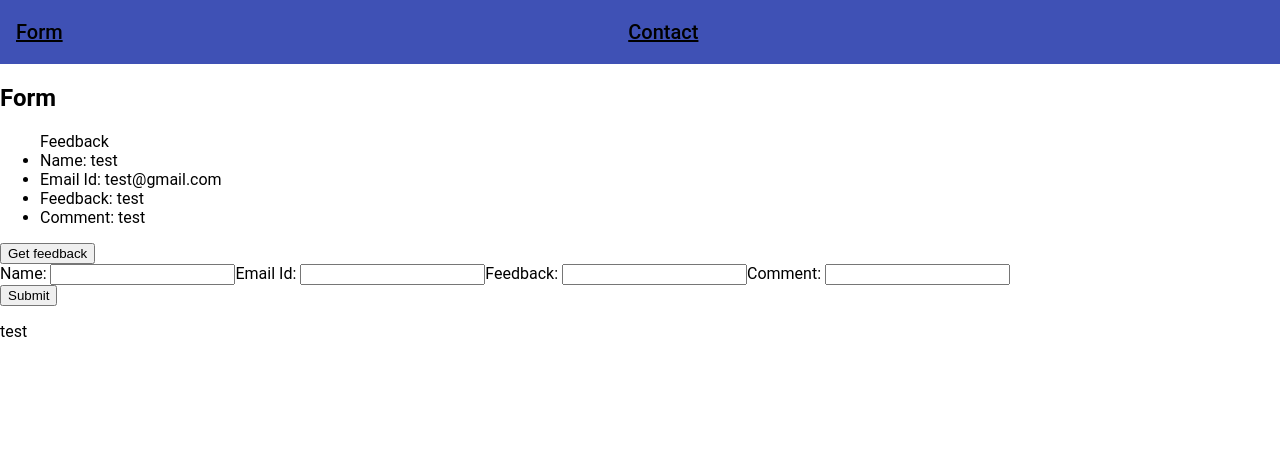
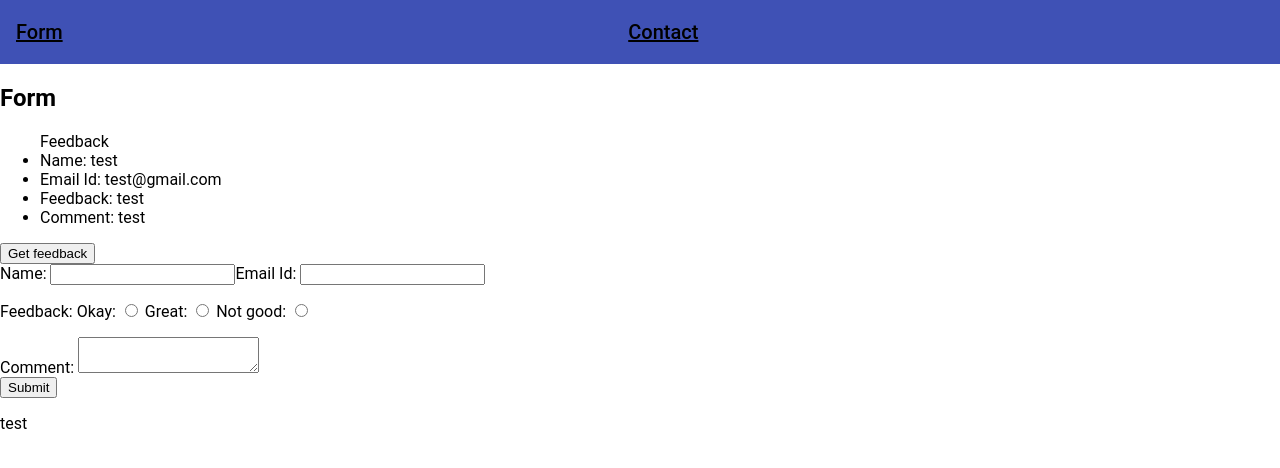
Before and after one commit to Siba-07/SSL-outlab6, an Angular app: page /form in a window 1280 px wide. Shown: the top 468 px of the page. Built offline with nearby package versions, Linux system fonts and the light colour scheme.

Commit message:
text area

```diff
--- a/src/app/app.module.ts
+++ b/src/app/app.module.ts
@@ -4,6 +4,7 @@ import { HttpClientModule } from '@angular/common/http'
 
 import { ReactiveFormsModule } from '@angular/forms'
 import { MatToolbarModule } from '@angular/material/toolbar'
+import { MatRadioModule } from '@angular/material/radio'
 
 import { AppRoutingModule } from './app-routing.module';
 import { AppComponent } from './app.component';
@@ -24,6 +25,10 @@ import { ContactComponent } from './contact/contact.component';
     MatToolbarModule,
     HttpClientModule,
     ReactiveFormsModule,
+    MatRadioModule,
+  ],
+  exports: [
+    MatRadioModule
   ],
   providers: [],
   bootstrap: [AppComponent]
--- a/src/app/form/form.component.html
+++ b/src/app/form/form.component.html
@@ -16,8 +16,15 @@
   <form [formGroup]="feedbackForm" (ngSubmit)="onSubmit()">
   <label>Name: <input type="text" formControlName="name_form"></label>
   <label>Email Id: <input type="text" formControlName="email_form"></label>
-  <label>Feedback: <input type="text" formControlName="feedback_form"></label>
-  <label>Comment: <input type="text" formControlName="comment_form"></label>
+  <p>
+    <label>Feedback:
+      Okay: <input type="radio" value="Okay" formControlName="feedback_form">
+      Great: <input type="radio" value="Great" formControlName="feedback_form">
+      Not good: <input type="radio" value="Not good" formControlName="feedback_form">
+    </label>
+  </p>
+
+  <label>Comment: <textarea type="text" formControlName="comment_form"></textarea></label>
   </form>
 
   <button (click)="onSubmit()" type="submit" >Submit</button>
--- a/src/app/form/form.component.scss
+++ b/src/app/form/form.component.scss
@@ -0,0 +1,3 @@
+.mat-radio-button~.mat-radio-button {
+    margin-left: 16px;
+}
--- a/src/app/form/form.component.ts
+++ b/src/app/form/form.component.ts
@@ -5,6 +5,7 @@ import { Feedback } from '../feed';
 import { FormControl, FormGroup, Validators } from '@angular/forms'
 import { Observable } from 'rxjs';
 import { HttpResponse, HttpClient, HttpHeaders } from '@angular/common/http';
+import { MatRadioButton, MatRadioGroup } from '@angular/material/radio';
 
 
 @Component({
@@ -16,6 +17,8 @@ export class FormComponent implements OnInit {
   temp: Feedback;
   feedback: Feedback;
   errorMessage: string;
+  feedbackOptions: string[] = ['Great', 'Okay', 'Not Good'];
+  feedopt: string;
   httpOptions = {
     headers: new HttpHeaders ({ 'Content-Type': 'application/json' })
   };
@@ -27,7 +30,8 @@ export class FormComponent implements OnInit {
     comment_form: new FormControl('')
   })
 
-  constructor(private feedService: FeedService, private http: HttpClient ) { }
+
+  constructor(private feedService: FeedService ) { }
 
   ngOnInit() {
     this.feedback = {
```
